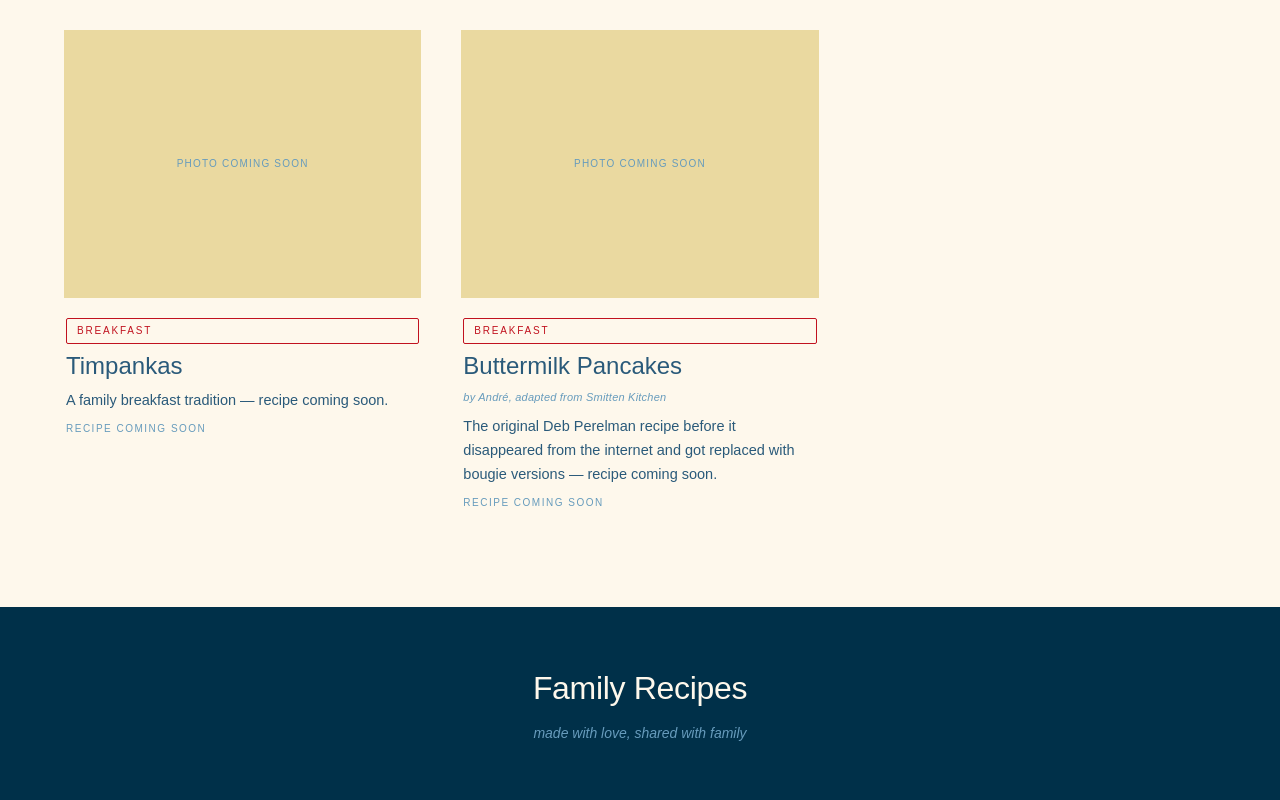
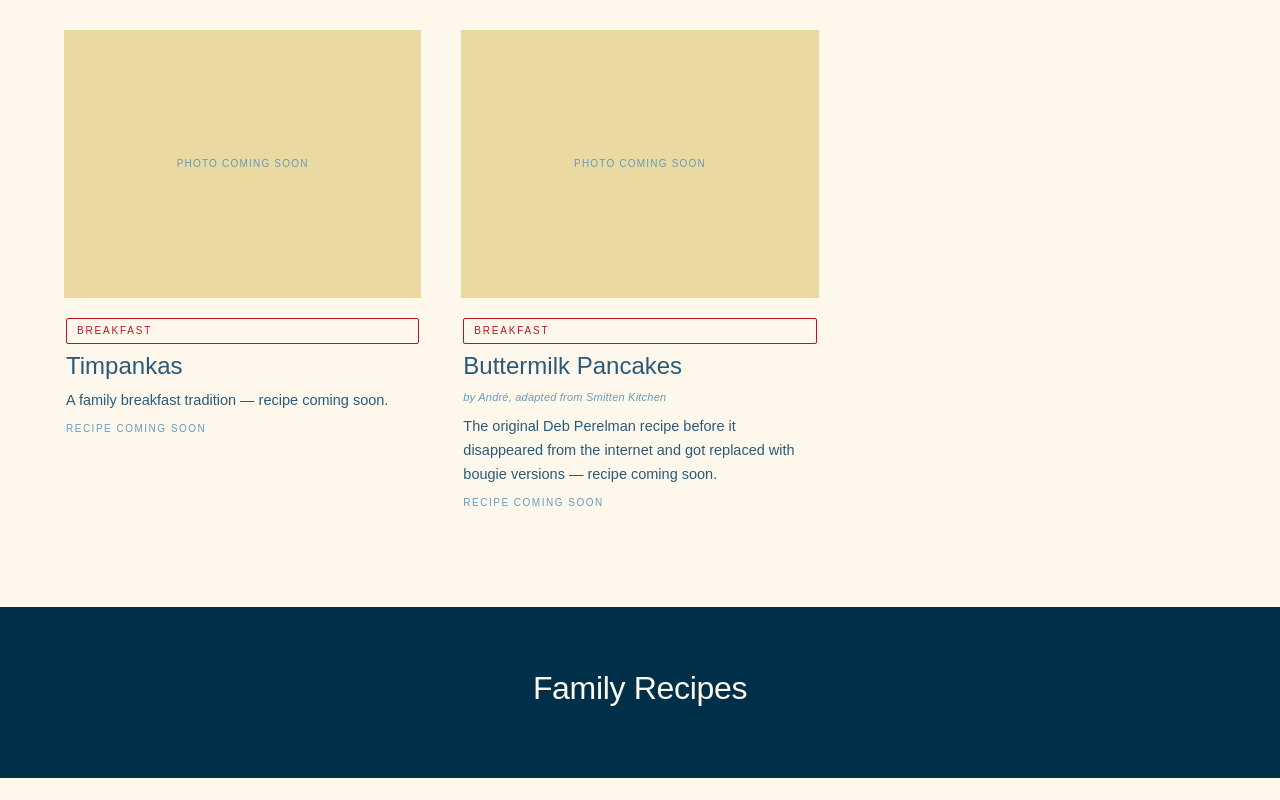
Before and after one commit to sydneyataylor/FamilyRecipeBlog, a plain HTML site: page index.html in a window 1280 px wide. Shown: the part 4076-4876 px from the top of the page. After the commit the page ends 4854 px from the top, so only its background shows below. Drawn offline with Linux system fonts and the light colour scheme; a web font is replaced by a local one.

```diff
--- a/index.html
+++ b/index.html
@@ -447,7 +447,6 @@
   <footer class="site-footer">
     <div class="footer-inner">
       <p class="footer-title">Family Recipes</p>
-      <p class="footer-sub">made with love, shared with family</p>
     </div>
   </footer>
 
```
Also changed, not shown: recipe-template.html (+0 -1 lines), recipes/belizean-bbq-fish.html (+0 -1 lines), recipes/christmas-strada.html (+0 -1 lines), recipes/focaccia.html (+0 -1 lines), recipes/key-lime-pie.html (+0 -1 lines), recipes/margaritas.html (+0 -1 lines), recipes/peruvian-chicken.html (+0 -1 lines), recipes/roasted-chicken-clementines-arak.html (+0 -1 lines), recipes/schnitzel.html (+0 -1 lines), recipes/sour-cream-coffee-cake.html (+0 -1 lines), recipes/tortilla-soup.html (+0 -1 lines), recipes/yoshida-bbq-salmon.html (+0 -1 lines), recipes/zebra-cake.html (+0 -1 lines).
